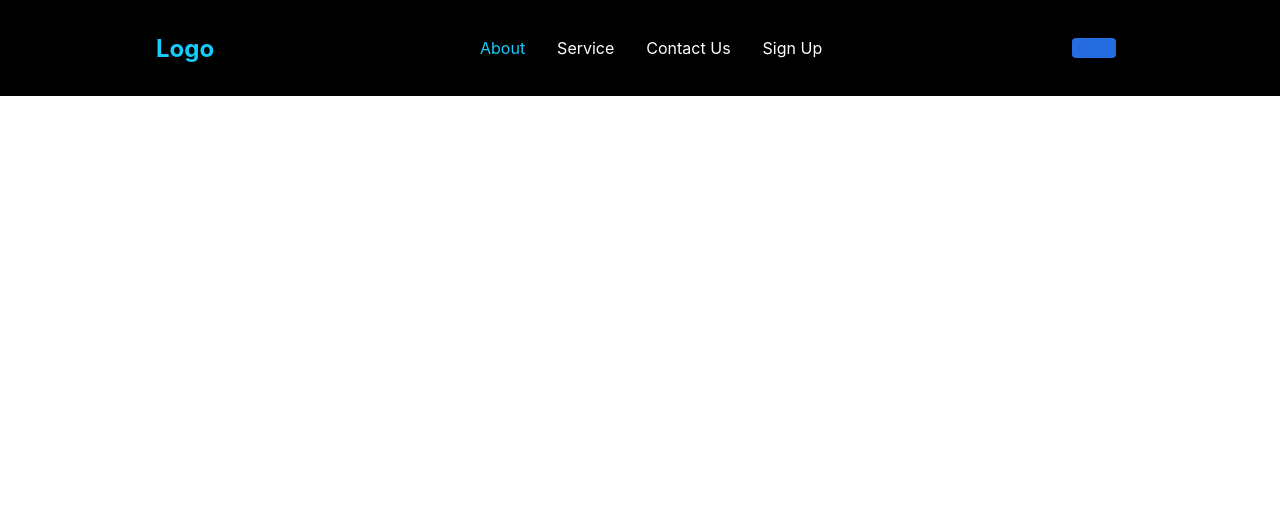
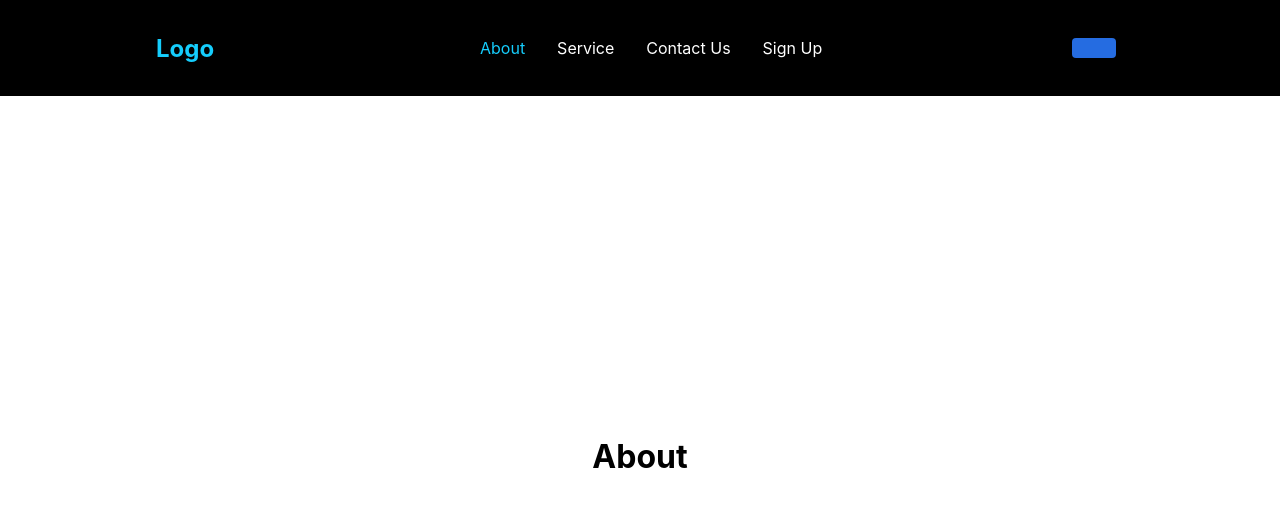
Before and after one commit to ccchippp/navbar-1, a React (Create React App) app: page /about in a window 1280 px wide. Shown: the top 506 px of the page. Built offline with nearby package versions, Linux system fonts and the light colour scheme.

Commit message:
about works

```diff
--- a/src/App.js
+++ b/src/App.js
@@ -3,6 +3,7 @@ import './App.css';
 import Navbar from './components/Navbar/index.js'
 import { BrowserRouter as Router, Switch, Route } from 'react-router-dom'
 import Home from './pages'
+import About from './pages/about.js'
 
 function App() {
   return (
@@ -10,6 +11,7 @@ function App() {
       <Navbar/>
       <Switch>
         <Route path='/' exact component={Home}/>
+        <Route path='/about' component={About}/>
       </Switch>
   </Router>
   );
--- /dev/null
+++ b/src/pages/about.js
@@ -0,0 +1,12 @@
+import React from 'react'
+import styles from './index.css'
+
+const About = () => {
+    return (
+        <div className='page'>
+            <h1>About</h1>
+        </div>
+    )
+}
+
+export default About
```
